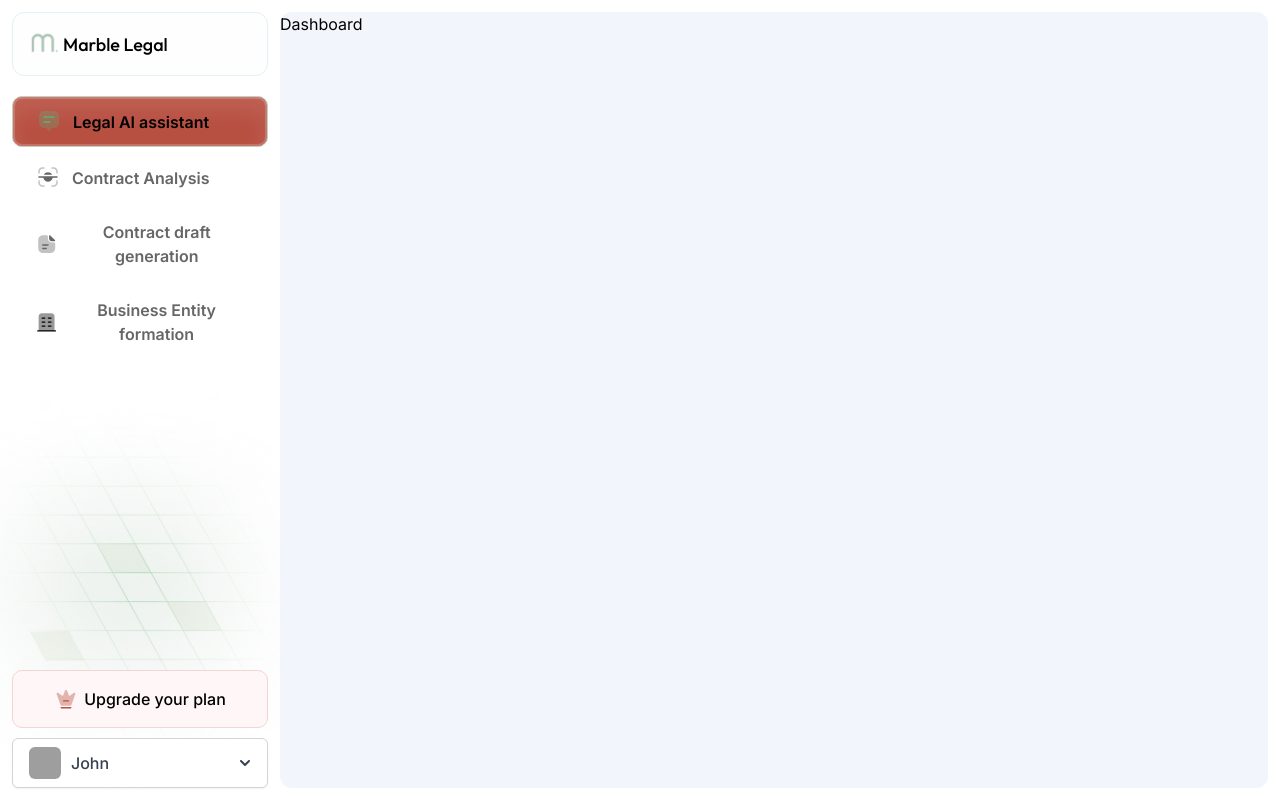
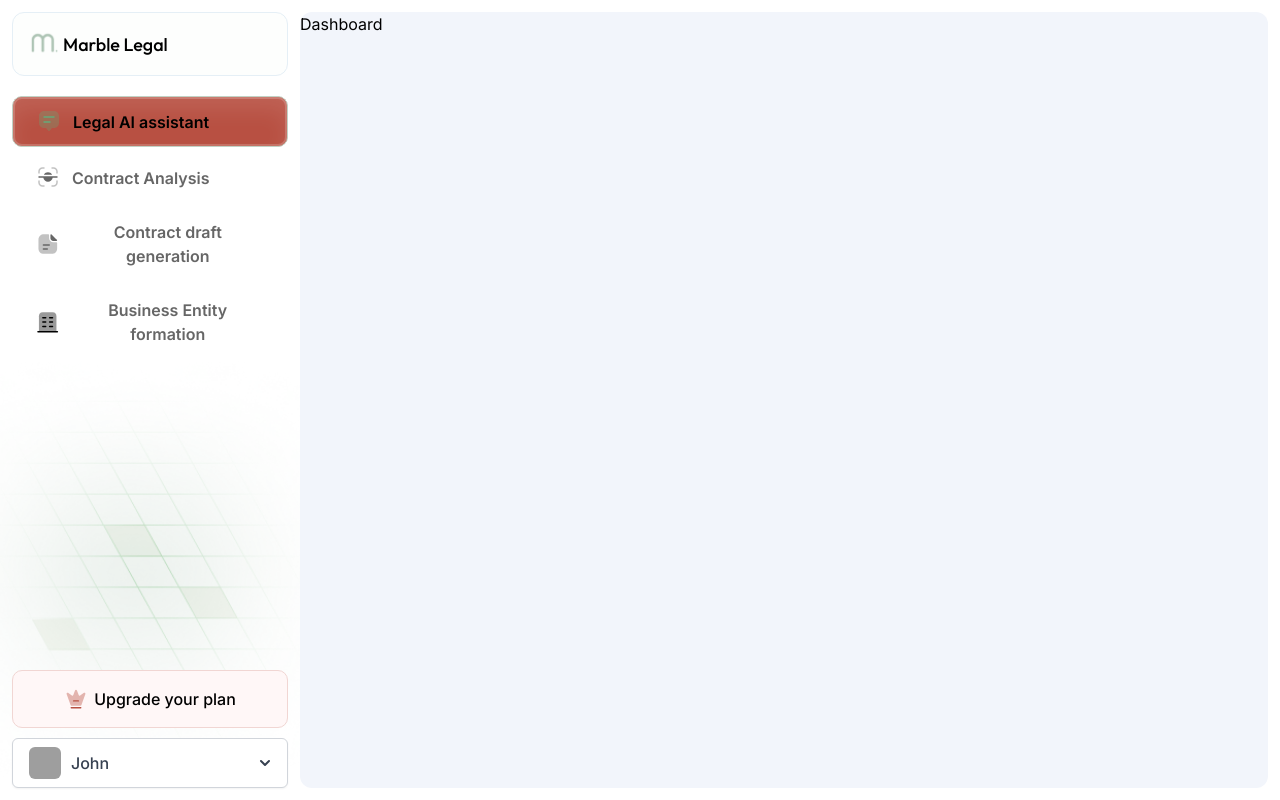
Before and after one commit to marble-legal/marble-legal-frontend, a React (Create React App) app: page /dashboard in a window 1280 px wide. Built offline with nearby package versions, Linux system fonts and the light colour scheme; sample sign-in values are in the browser's storage; grey boxes are pictures that could not be loaded.

Commit message:
Update Sidebar.tsx

```diff
--- a/src/components/Sidebar.tsx
+++ b/src/components/Sidebar.tsx
@@ -35,7 +35,7 @@
   // Desktop Sidebar
   return (
     <div
-      className="lg:flex flex-col h-[100vh] relative hidden min-w-[280px] p-3"
+      className="lg:flex flex-col h-[100vh] relative hidden min-w-[300px] p-3"
       style={{
         // position bottom 0 background image
         backgroundImage: `url(${menuImage})`,
```
